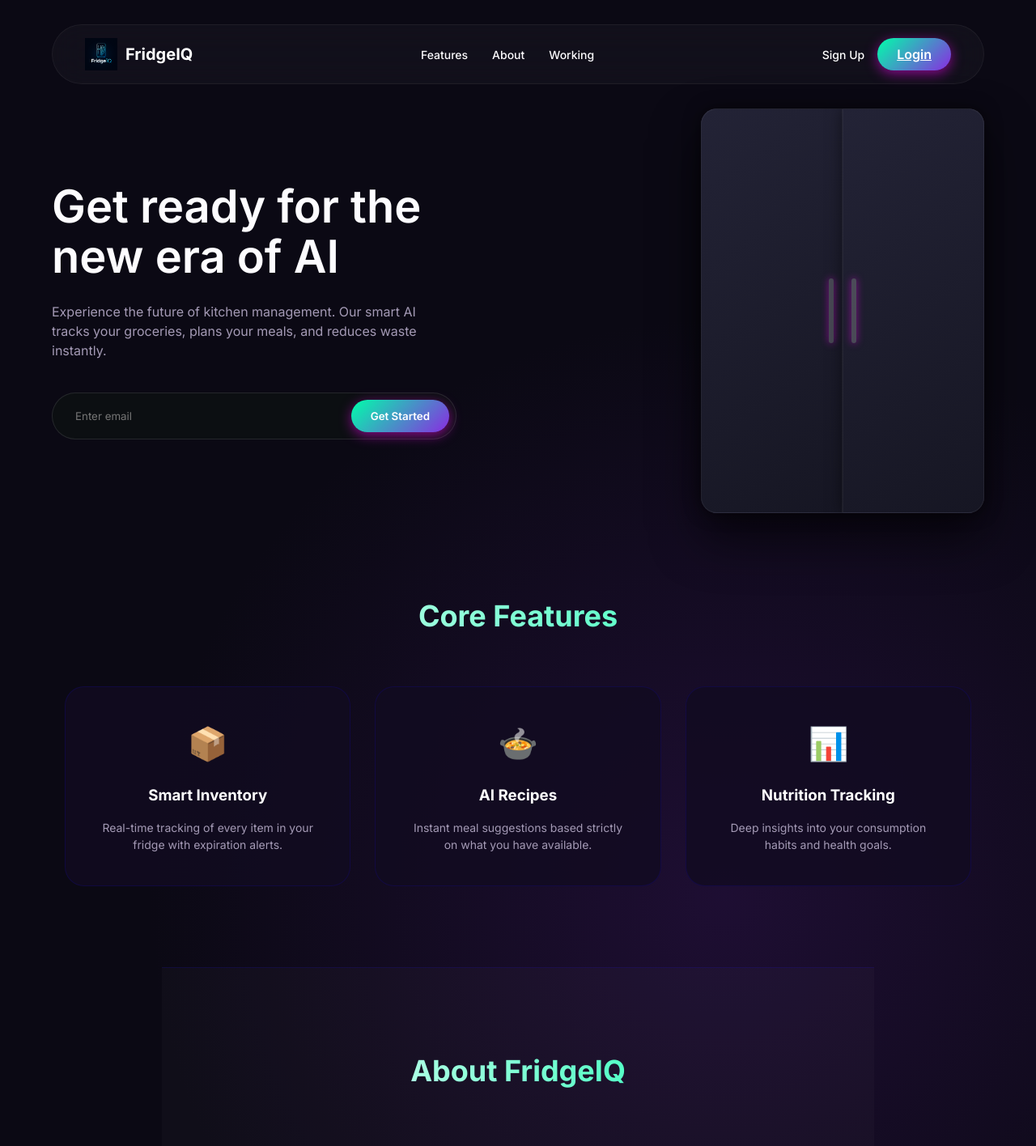
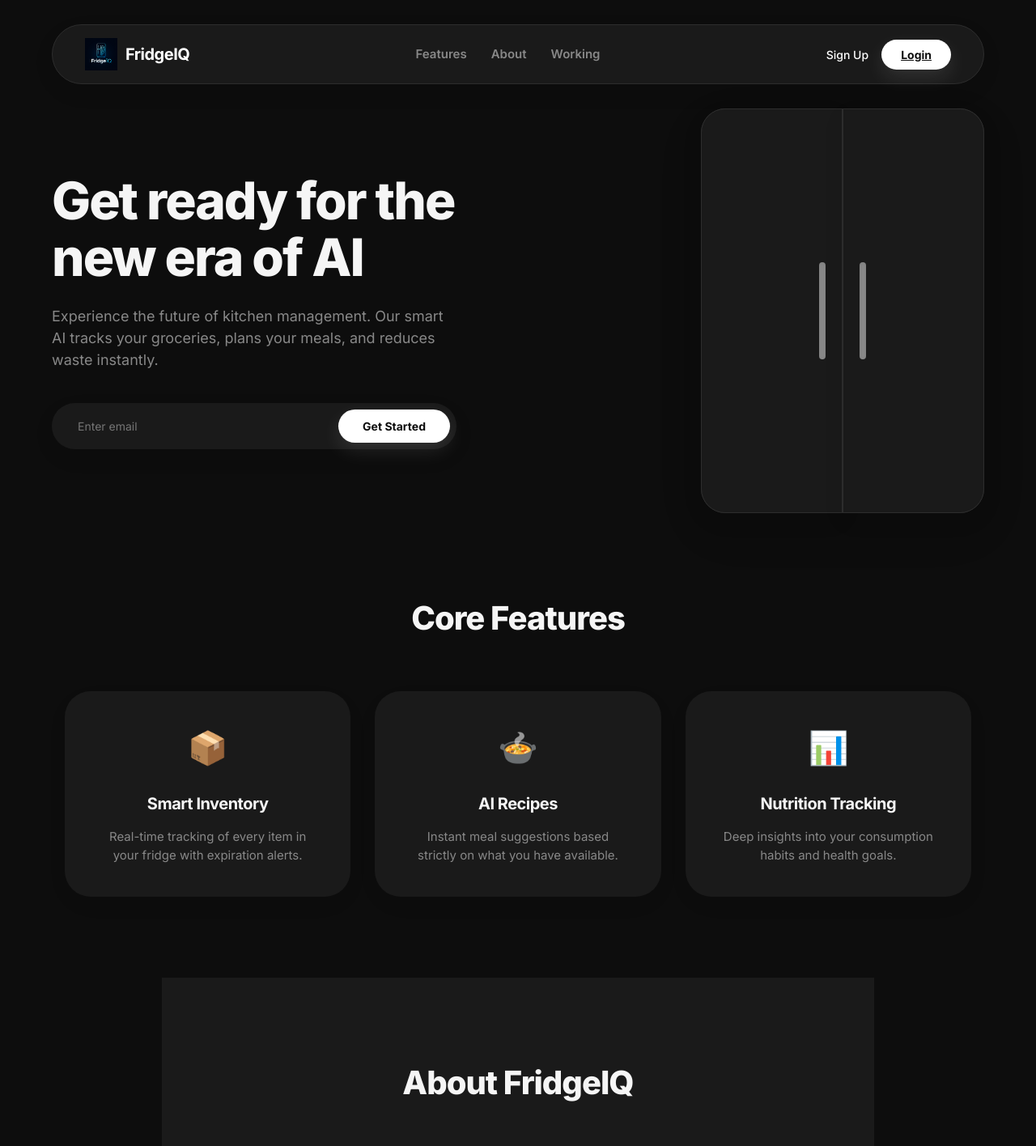
Before and after one commit to chitkarauniversity436-hub/AI_FRIDGE, a React (Vite) app: page / in a window 1280 px wide. Shown: the top 1416 px of the page at 81% size. Built offline with nearby package versions, Linux system fonts and the light colour scheme.

Commit message:
feat: Light theme UI redesign and custom barcode parsing

```diff
--- a/src/index.css
+++ b/src/index.css
@@ -2,33 +2,37 @@ html {
   scroll-behavior: smooth;
 }
 :root {
-  --bg-dark: #0b0914;
-  --bg-card: rgba(18, 12, 33, 0.8);
-  --bg-card-hover: rgba(28, 18, 48, 0.9);
-  --text-main: #fdfcff;
-  --text-muted: #a49ab5;
-  --border-color: rgba(25, 0, 255, 0.15);
+  --bg-dark: #e8ecf1;
+  --bg-card: #ffffff;
+  --bg-card-hover: #f9fafb;
+  --text-main: #111827;
+  --text-muted: #6b7280;
+  --border-color: rgba(0, 0, 0, 0.04);
 
-  --primary: #00ffaa;
-  --primary-glow: rgba(255, 0, 255, 0.5);
-  --secondary: #8a2be2;
+  --primary: #111111;
+  --primary-text: #ffffff;
+  --primary-glow: rgba(0, 0, 0, 0.1);
+  --secondary: #3b82f6;
 
   --red: #ef4444;
   --orange: #f97316;
   --yellow: #eab308;
   --green: #22c55e;
 
-  --sidebar-width: 260px;
-  --radius: 16px;
+  --sidebar-width: 280px;
+  --radius: 32px;
 }
 
-[data-theme="light"] {
-  --bg-dark: #f8fafc;
-  --bg-card: #ffffff;
-  --bg-card-hover: #f1f5f9;
-  --text-main: #0f172a;
-  --text-muted: #64748b;
-  --border-color: rgba(0, 0, 0, 0.1);
+[data-theme="dark"] {
+  --bg-dark: #0d0d0d;
+  --bg-card: #1a1a1a;
+  --bg-card-hover: #222222;
+  --text-main: #f5f5f5;
+  --text-muted: #888888;
+  --border-color: #2d2d2d;
+  --primary: #ffffff;
+  --primary-text: #0d0d0d;
+  --primary-glow: rgba(255, 255, 255, 0.1);
 }
 
 * { box-sizing: border-box; margin: 0; padding: 0; }
@@ -50,10 +54,8 @@ body {
 
 .sidebar {
   width: var(--sidebar-width);
-  background: var(--bg-card);
-  backdrop-filter: blur(10px);
-  border-right: 1px solid var(--border-color);
-  padding: 20px;
+  background: var(--bg-dark);
+  padding: 30px 20px;
   display: flex;
   flex-direction: column;
   position: fixed;
@@ -66,18 +68,15 @@ body {
   align-items: center;
   gap: 15px;
   margin-bottom: 40px;
+  padding-left: 10px;
 }
 
-
-
 .logo-text {
-  font-size: 24px;
+  font-size: 26px;
   font-weight: 800;
   letter-spacing: -1px;
   margin: 0;
-  background: linear-gradient(to right, #fff, var(--secondary));
-  -webkit-background-clip: text;
-  -webkit-text-fill-color: transparent;
+  color: var(--text-main);
 }
 
 .sidebar-nav {
@@ -91,40 +90,42 @@ body {
 .nav-item {
   display: flex;
   align-items: center;
-  gap: 12px;
-  padding: 12px 16px;
+  gap: 14px;
+  padding: 14px 20px;
   text-decoration: none;
   color: var(--text-muted);
-  border-radius: var(--radius);
-  transition: all 0.2s;
-  font-weight: 500;
+  border-radius: 50px;
+  transition: all 0.2s ease;
+  font-weight: 600;
+  font-size: 14px;
 }
 
 .nav-item:hover {
-  background: rgba(255, 255, 255, 0.05);
+  background: rgba(0, 0, 0, 0.03);
   color: var(--text-main);
 }
 
 .nav-item.active {
-  background: linear-gradient(90deg, rgba(255, 0, 255, 0.15), transparent);
-  color: var(--primary);
-  border-left: 3px solid var(--primary);
-  text-shadow: 0 0 8px var(--primary-glow);
+  background: var(--primary);
+  color: var(--primary-text);
+  box-shadow: 0 10px 25px rgba(0, 0, 0, 0.1);
 }
 
 .main-content {
   flex: 1;
   margin-left: var(--sidebar-width);
-  padding: 30px 40px;
+  padding: 40px;
   max-width: 1400px;
+  background: var(--bg-dark);
 }
 
 /* Typography & Utilities */
-h1, h2, h3 { color: var(--text-main); }
+h1, h2, h3 { color: var(--text-main); font-weight: 700; letter-spacing: -0.5px; }
 .page-title {
-  font-size: 28px;
-  font-weight: 700;
+  font-size: 34px;
+  font-weight: 800;
   margin-bottom: 24px;
+  letter-spacing: -1px;
 }
 .page-subtitle {
   color: var(--text-muted);
@@ -136,108 +137,120 @@ h1, h2, h3 { color: var(--text-main); }
   background: var(--bg-card);
   color: var(--text-main);
   border: 1px solid var(--border-color);
-  padding: 10px 20px;
-  border-radius: var(--radius);
+  padding: 12px 24px;
+  border-radius: 50px;
   cursor: pointer;
   font-family: inherit;
-  font-weight: 500;
-  transition: all 0.2s;
+  font-weight: 600;
+  font-size: 14px;
+  transition: all 0.3s cubic-bezier(0.25, 1, 0.5, 1);
   display: inline-flex;
   align-items: center;
   gap: 8px;
+  box-shadow: 0 4px 12px rgba(0,0,0,0.02);
 }
-.btn:hover { background: var(--bg-card-hover); }
+.btn:hover {
+  background: var(--bg-card-hover);
+  transform: translateY(-2px);
+  box-shadow: 0 8px 20px rgba(0,0,0,0.06);
+}
 
 .btn-primary {
-  background: linear-gradient(135deg, var(--primary), var(--secondary));
-  color: #fff;
+  background: var(--primary);
+  color: var(--bg-dark);
   border: none;
-  box-shadow: 0 4px 15px var(--primary-glow);
-  font-weight: 600;
+  font-weight: 700;
+  box-shadow: 0 10px 25px var(--primary-glow);
 }
 .btn-primary:hover {
+  background: var(--text-muted);
   transform: translateY(-2px);
-  box-shadow: 0 6px 20px var(--primary-glow);
 }
 
 .card {
   background: var(--bg-card);
-  backdrop-filter: blur(10px);
-  border: 1px solid var(--border-color);
+  border: 1px solid rgba(255, 255, 255, 0.8);
   border-radius: var(--radius);
-  padding: 24px;
-  transition: transform 0.2s, box-shadow 0.2s, border-color 0.2s;
+  padding: 30px;
+  transition: transform 0.3s cubic-bezier(0.25, 1, 0.5, 1), box-shadow 0.3s;
+  box-shadow: 0 15px 35px rgba(0, 0, 0, 0.04);
 }
 .card:hover {
-  transform: translateY(-4px);
-  box-shadow: 0 0 20px rgba(255, 0, 255, 0.3);
-  border-color: var(--primary);
+  transform: translateY(-5px);
+  box-shadow: 0 25px 50px rgba(0, 0, 0, 0.08);
 }
 
 .badge {
-  padding: 4px 10px;
-  border-radius: 20px;
+  padding: 6px 14px;
+  border-radius: 50px;
   font-size: 12px;
-  font-weight: 600;
+  font-weight: 700;
+  background: rgba(59, 130, 246, 0.1);
+  color: var(--secondary);
 }
 
-.grid { display: grid; gap: 20px; }
+.grid { display: grid; gap: 24px; }
 .grid-2 { grid-template-columns: repeat(2, 1fr); }
 .grid-3 { grid-template-columns: repeat(3, 1fr); }
 .grid-4 { grid-template-columns: repeat(4, 1fr); }
 
 input, select, textarea {
   width: 100%;
-  padding: 12px;
-  border-radius: 8px;
-  background: rgba(0,0,0,0.2);
-  border: 1px solid var(--border-color);
+  padding: 14px 20px;
+  border-radius: 20px;
+  background: rgba(0,0,0,0.02);
+  border: 1px solid rgba(0,0,0,0.05);
   color: var(--text-main);
   font-family: inherit;
+  font-size: 14px;
+  transition: all 0.2s;
 }
 input:focus, select:focus, textarea:focus {
   outline: none;
-  border-color: var(--primary);
-  box-shadow: 0 0 0 2px var(--primary-glow);
+  background: #ffffff;
+  border-color: rgba(0,0,0,0.1);
+  box-shadow: 0 0 0 4px rgba(0,0,0,0.03);
 }
 
 /* Page Specific Overrides */
-.dashboard-stats { margin-bottom: 30px; }
+.dashboard-stats { margin-bottom: 40px; }
 .stat-card {
   display: flex;
   align-items: center;
-  gap: 16px;
+  gap: 20px;
 }
 .stat-icon {
-  width: 50px;
-  height: 50px;
-  border-radius: 12px;
+  width: 60px;
+  height: 60px;
+  border-radius: 50px;
   display: flex;
   align-items: center;
   justify-content: center;
   font-size: 24px;
+  background: rgba(0,0,0,0.03);
+  color: var(--primary);
 }
-.stat-info h3 { font-size: 14px; color: var(--text-muted); margin-bottom: 4px; }
-.stat-info p { font-size: 24px; font-weight: 700; }
+.stat-info h3 { font-size: 13px; color: var(--text-muted); margin-bottom: 4px; font-weight: 600;}
+.stat-info p { font-size: 32px; font-weight: 800; color: var(--text-main); letter-spacing: -1px; }
 
 .item-list { display: flex; flex-direction: column; gap: 12px; }
 .item-row {
   display: flex;
   justify-content: space-between;
   align-items: center;
-  padding: 16px;
+  padding: 18px 24px;
   background: var(--bg-card);
-  border: 1px solid var(--border-color);
-  border-radius: var(--radius);
+  border-radius: 20px;
+  box-shadow: 0 4px 15px rgba(0,0,0,0.02);
 }
-.item-left { display: flex; align-items: center; gap: 16px; }
+.item-left { display: flex; align-items: center; gap: 16px; font-weight: 600; }
 .item-right { display: flex; align-items: center; gap: 16px; }
 
 /* Responsive */
 @media (max-width: 768px) {
   .app-container { flex-direction: column; }
-  .sidebar { width: 100%; height: auto; position: static; padding: 10px; }
-  .sidebar-nav { flex-direction: row; overflow-x: auto; gap: 4px; }
+  .sidebar { width: 100%; height: auto; position: static; padding: 20px; }
+  .sidebar-nav { flex-direction: row; overflow-x: auto; gap: 8px; }
   .nav-item span { display: none; }
   .main-content { margin-left: 0; padding: 20px; }
   .grid-3, .grid-4 { grid-template-columns: 1fr; }
@@ -246,7 +259,7 @@ input:focus, select:focus, textarea:focus {
 /* Landing Page Styles */
 .landing-page {
   min-height: 100vh;
-  background: radial-gradient(circle at 70% 50%, rgba(138, 43, 226, 0.15) 0%, var(--bg-dark) 50%);
+  background: var(--bg-dark);
   display: flex;
   flex-direction: column;
   position: relative;
@@ -257,28 +270,28 @@ input:focus, select:focus, textarea:focus {
   justify-content: space-between;
   align-items: center;
   padding: 16px 40px;
-  background: rgba(255, 255, 255, 0.03);
-  backdrop-filter: blur(20px);
-  border: 1px solid rgba(255, 255, 255, 0.05);
+  background: var(--bg-card);
+  border: 1px solid var(--border-color);
   border-radius: 50px;
   margin: 30px auto;
   width: 90%;
   max-width: 1200px;
   z-index: 10;
+  box-shadow: 0 10px 30px rgba(0,0,0,0.05);
 }
 .landing-nav-links {
   display: flex;
   gap: 30px;
 }
 .landing-nav-links a {
-  color: var(--text-main);
+  color: var(--text-muted);
   text-decoration: none;
-  font-size: 14px;
-  font-weight: 500;
+  font-size: 15px;
+  font-weight: 600;
   transition: color 0.2s;
 }
 .landing-nav-links a:hover {
-  color: var(--primary);
+  color: var(--text-main);
 }
 .landing-hero {
   flex: 1;
@@ -294,38 +307,36 @@ input:focus, select:focus, textarea:focus {
   max-width: 500px;
 }
 .landing-content h1 {
-  font-size: 56px;
+  font-size: 64px;
   line-height: 1.1;
   margin-bottom: 24px;
-  font-weight: 600;
+  font-weight: 800;
+  letter-spacing: -2px;
 }
 .landing-content p {
   color: var(--text-muted);
-  font-size: 16px;
+  font-size: 18px;
   margin-bottom: 40px;
 }
 .landing-input-group {
   display: flex;
-  background: rgba(45, 137, 17, 0.05);
-  border-radius: 30px;
+  background: var(--bg-card);
+  border-radius: 50px;
   padding: 8px;
-  border: 1px solid rgba(255, 255, 255, 0.1);
+  box-shadow: 0 10px 30px rgba(0,0,0,0.05);
 }
 .landing-input-group input {
   background: transparent;
   border: none;
-  padding: 12px 20px;
-  color: #fff;
+  padding: 12px 24px;
+  color: var(--text-main);
   flex: 1;
-  outline: none !important;
-  box-shadow: none !important;
 }
 .landing-input-group .btn-primary {
-  border-radius: 20px;
-  padding: 12px 24px;
+  padding: 12px 30px;
 }
 
-/* CSS Animated Fridge */
+/* CSS Animated Fridge (Light Theme) */
 .fridge-container {
   perspective: 1200px;
   width: 350px;
@@ -339,92 +350,81 @@ input:focus, select:focus, textarea:focus {
 .fridge-body {
   width: 100%;
   height: 100%;
-  background: linear-gradient(145deg, #1a1a2e, #11111f);
-  border-radius: 20px;
+  background: var(--bg-card);
+  border-radius: 30px;
   position: relative;
-  box-shadow: 0 30px 60px rgba(0, 0, 0, 0.6), inset 0 0 0 1px rgba(255, 255, 255, 0.1);
+  border: 1px solid var(--border-color);
   display: flex;
   flex-direction: column;
   padding: 20px;
   overflow: hidden;
+  box-shadow: inset 0 20px 40px rgba(0,0,0,0.02), 0 20px 60px rgba(0,0,0,0.08);
 }
 
-/* Internal Glowing Shelves */
 .fridge-shelf {
   flex: 1;
-  border-bottom: 2px solid rgba(0, 255, 255, 0.2);
+  border-bottom: 2px solid var(--border-color);
   display: flex;
   align-items: flex-end;
   justify-content: space-around;
   padding-bottom: 10px;
-  box-shadow: inset 0 -10px 20px rgba(0, 255, 255, 0.05);
 }
 
 .virtual-item {
-  font-size: 28px;
-  filter: drop-shadow(0 0 10px rgba(0, 255, 255, 0.5));
-  animation: float 3s ease-in-out infinite alternate;
+  font-size: 32px;
+  filter: drop-shadow(0 10px 10px rgba(0, 0, 0, 0.1));
+  transition: transform 0.3s cubic-bezier(0.25, 1, 0.5, 1);
 }
 
-.virtual-item:nth-child(even) {
-  filter: drop-shadow(0 0 10px rgba(0, 238, 255, 0.5));
-  animation-delay: 1.5s;
+.virtual-item:hover {
+  transform: scale(1.2) translateY(-10px);
 }
 
-@keyframes float {
-  0% { transform: translateY(0); }
-  100% { transform: translateY(-8px); }
-}
-
-
-/* Doors */
 .fridge-door-left, .fridge-door-right {
   position: absolute;
   top: 0;
   width: 50%;
   height: 100%;
-  background: linear-gradient(145deg, #232336, #161623);
-  border: 1px solid rgba(255, 255, 255, 0.05);
-  transition: transform 1s cubic-bezier(0.25, 1, 0.5, 1);
+  background: var(--bg-card);
+  border: 1px solid var(--border-color);
+  transition: transform 0.8s cubic-bezier(0.25, 1, 0.5, 1);
   z-index: 2;
-  box-shadow: 0 0 20px rgba(0, 0, 0, 0.5);
+  box-shadow: 0 10px 30px rgba(0,0,0,0.05);
 }
 
 .fridge-door-left {
   left: 0;
   transform-origin: left center;
-  border-radius: 20px 0 0 20px;
+  border-radius: 30px 0 0 30px;
 }
 
 .fridge-door-right {
   right: 0;
   transform-origin: right center;
-  border-radius: 0 20px 20px 0;
+  border-radius: 0 30px 30px 0;
 }
 
-/* Handles */
 .fridge-handle {
   position: absolute;
   top: 50%;
-  width: 6px;
-  height: 80px;
-  background: rgba(255, 255, 255, 0.2);
+  width: 8px;
+  height: 120px;
+  background: var(--text-muted);
   transform: translateY(-50%);
   border-radius: 10px;
-  box-shadow: 0 0 10px var(--primary-glow);
+  box-shadow: inset 0 2px 4px rgba(0,0,0,0.05);
 }
-.fridge-door-left .fridge-handle { right: 10px; }
-.fridge-door-right .fridge-handle { left: 10px; }
+.fridge-door-left .fridge-handle { right: 20px; }
+.fridge-door-right .fridge-handle { left: 20px; }
 
 /* Animation on Hover */
 .fridge-container:hover .fridge-door-left {
   transform: rotateY(-110deg);
+  box-shadow: 20px 10px 40px rgba(0,0,0,0.05);
 }
 .fridge-container:hover .fridge-door-right {
   transform: rotateY(110deg);
-}
-.fridge-container:hover .fridge-body {
-  box-shadow: 0 30px 60px rgba(0, 0, 0, 0.6), inset 0 0 50px rgba(0, 255, 255, 0.2);
+  box-shadow: -20px 10px 40px rgba(0,0,0,0.05);
 }
 
 /* Landing Section Styles */
@@ -435,17 +435,14 @@ input:focus, select:focus, textarea:focus {
   text-align: center;
 }
 .landing-section.alt-bg {
-  background: rgba(255, 255, 255, 0.02);
+  background: var(--bg-card);
   max-width: 100%;
-  border-top: 1px solid var(--border-color);
-  border-bottom: 1px solid var(--border-color);
 }
 .section-title {
-  font-size: 36px;
+  font-size: 40px;
   margin-bottom: 60px;
-  background: linear-gradient(to right, #fff, var(--primary));
-  -webkit-background-clip: text;
-  -webkit-text-fill-color: transparent;
+  font-weight: 800;
+  letter-spacing: -1px;
 }
 .features-grid {
   display: grid;
@@ -455,26 +452,26 @@ input:focus, select:focus, textarea:focus {
 .feature-card {
   padding: 40px;
   background: var(--bg-card);
-  border: 1px solid var(--border-color);
-  border-radius: 24px;
-  transition: all 0.3s ease;
+  border-radius: 32px;
+  transition: all 0.4s cubic-bezier(0.25, 1, 0.5, 1);
+  box-shadow: 0 10px 30px rgba(0,0,0,0.03);
 }
 .feature-card:hover {
   transform: translateY(-10px);
-  border-color: var(--primary);
-  box-shadow: 0 10px 30px rgba(255, 0, 255, 0.1);
+  box-shadow: 0 25px 50px rgba(0,0,0,0.08);
 }
 .feature-icon {
   font-size: 40px;
-  margin-bottom: 20px;
+  margin-bottom: 24px;
 }
 .feature-card h3 {
   margin-bottom: 15px;
-  color: #fff;
+  color: var(--text-main);
+  font-size: 20px;
 }
 .feature-card p {
   color: var(--text-muted);
-  font-size: 14px;
+  font-size: 15px;
 }
 
 .about-content {
@@ -496,31 +493,29 @@ input:focus, select:focus, textarea:focus {
   position: relative;
 }
 .step-number {
-  width: 50px;
-  height: 50px;
-  background: var(--primary);
-  color: #fff;
+  width: 60px;
+  height: 60px;
+  background: var(--bg-dark);
+  color: var(--primary);
   border-radius: 50%;
   display: flex;
   align-items: center;
   justify-content: center;
-  font-weight: bold;
-  font-size: 20px;
-  margin: 0 auto 20px;
-  box-shadow: 0 0 20px var(--primary-glow);
+  font-weight: 800;
+  font-size: 24px;
+  margin: 0 auto 24px;
 }
 .step h4 {
-  margin-bottom: 10px;
-  color: #fff;
+  margin-bottom: 12px;
+  font-size: 20px;
 }
 .step p {
   color: var(--text-muted);
-  font-size: 14px;
+  font-size: 15px;
 }
 
 .landing-footer {
   padding: 60px 40px;
-  border-top: 1px solid var(--border-color);
   text-align: center;
   color: var(--text-muted);
   font-size: 14px;
```
Also changed, not shown: src/pages/Scanner.jsx (+163 -12 lines).
